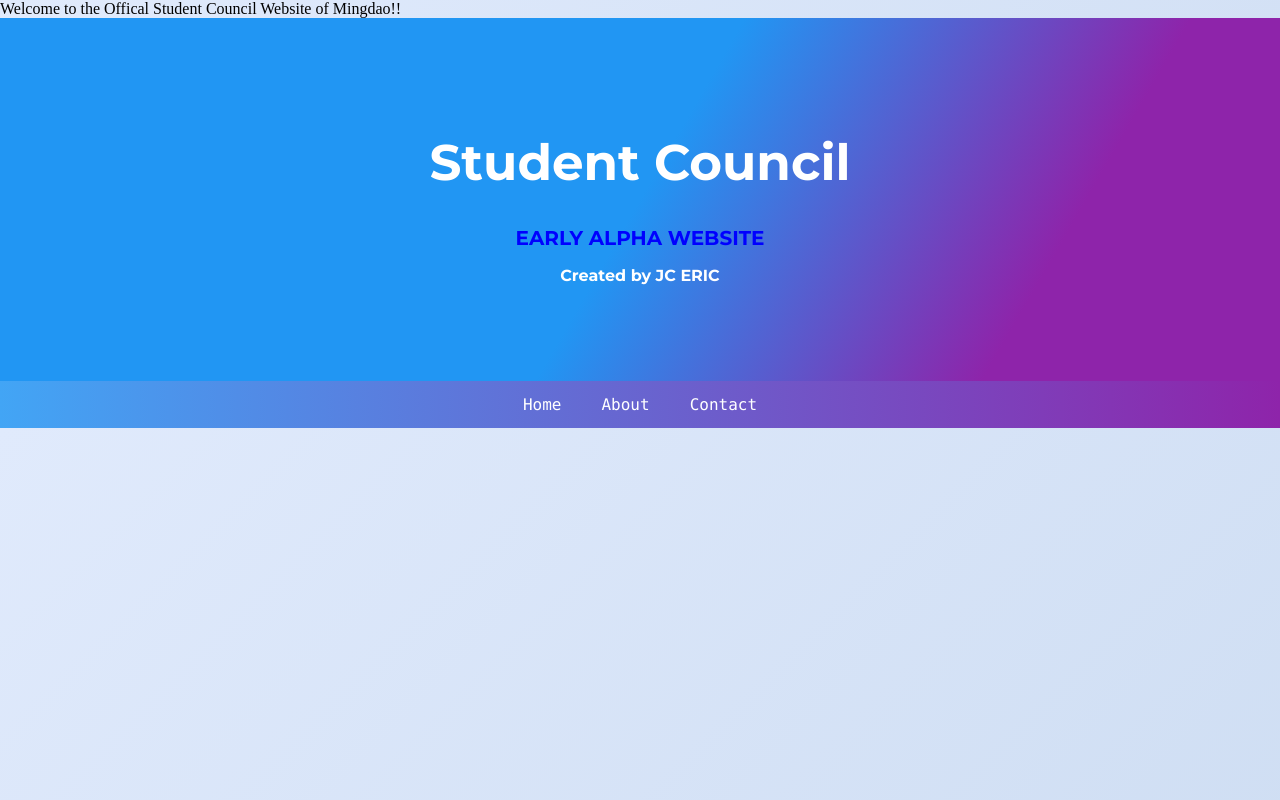
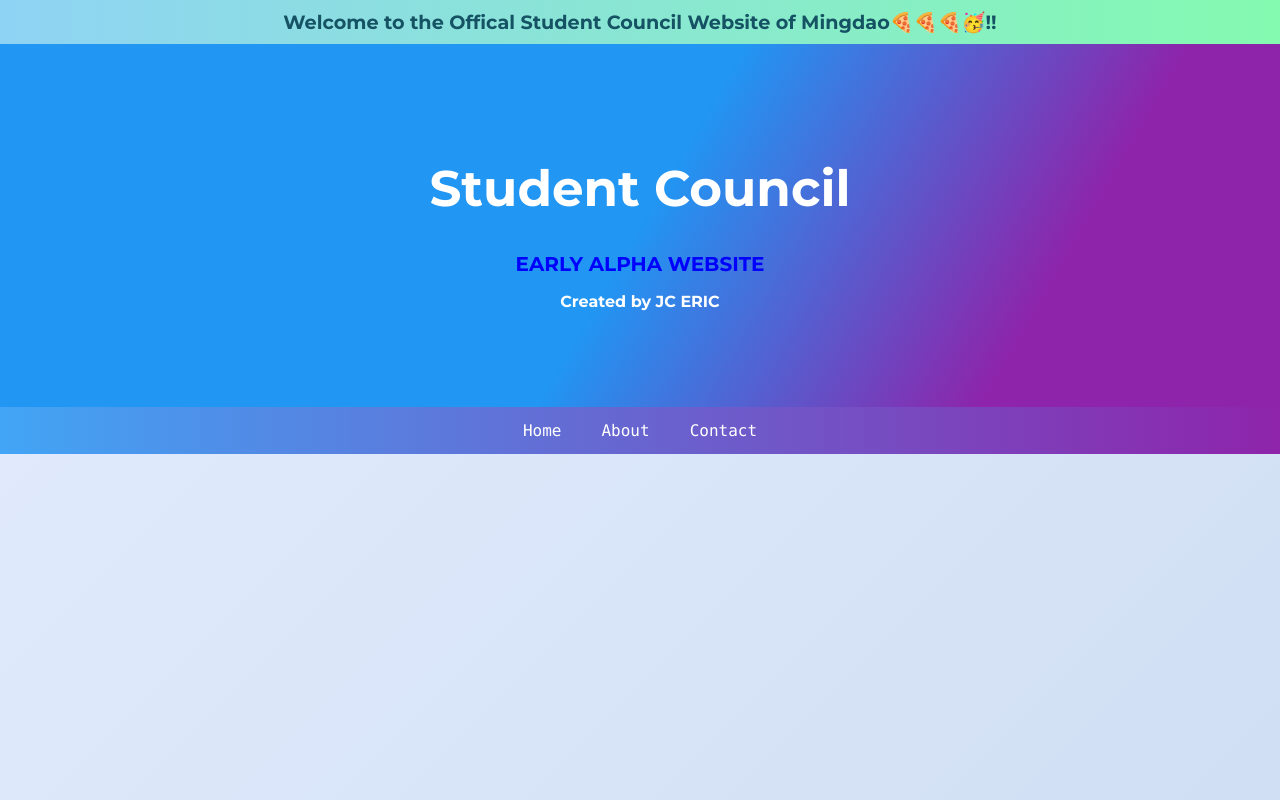
Before and after one commit to erichuang0324/Web-Testing, a plain HTML site: page index.html in a window 1280 px wide. Drawn offline with Linux system fonts and the light colour scheme.

Commit message:
Fixed structure

```diff
--- a/studentCouncilWebsite/index.html
+++ b/index.html
@@ -8,7 +8,7 @@
 </head>
 <body>
     <div class="Top-bar">
-        Welcome to the Offical Student Council Website of Mingdao!!
+        Welcome to the Offical Student Council Website of Mingdao🍕🍕🍕🥳!!
     </div>
     <div class="header">
         <h1>Student Council</h1>
--- a/studentCouncilWebsite/style.css
+++ b/style.css
@@ -1,5 +1,15 @@
 .Top-bar{
     width: 100%;
+    background: linear-gradient(90deg, #8fd3f4 0%, #84fab0 100%);
+    color: #155263;
+    text-align: center;
+    font-family: 'Montserrat', Arial, sans-serif;
+    font-weight: 600;
+    padding: 10px 0;
+    font-size: 1.2em;
+
+    box-shadow: 0 2px 8px rgba(100, 150, 200, 0.10);
+
 }
 .header{
     padding: 80px;
```
Also changed, not shown: script.js (added), studentCouncilWebsite/script.js (deleted).
